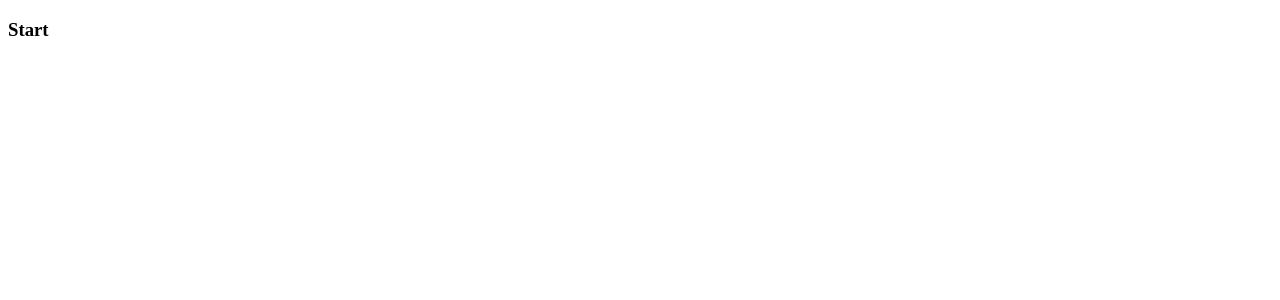
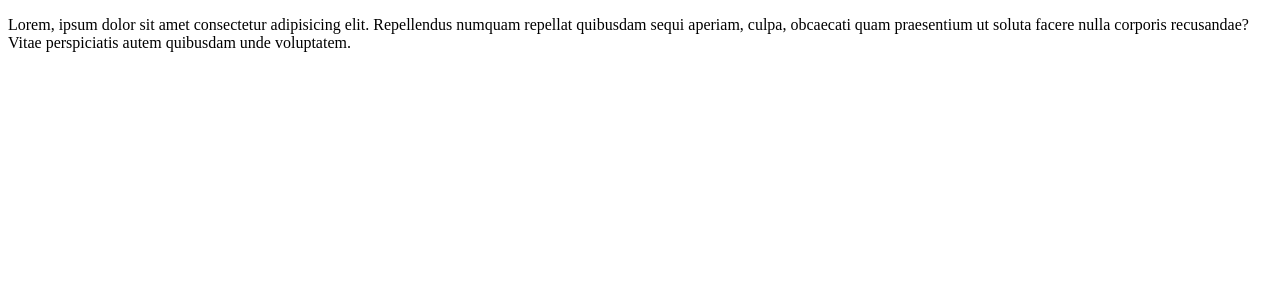
Before and after one commit to craigmckeachie/a14_demos, an Angular app: page / in a window 1280 px wide. Shown: the top 300 px of the page. Built offline with nearby package versions, Linux system fonts and the light colour scheme.

Commit message:
attribute-directive

```diff
--- a/src/app/app.component.ts
+++ b/src/app/app.component.ts
@@ -1,10 +1,18 @@
+import { OnInit } from '@angular/core';
 import { Component } from '@angular/core';
 
 @Component({
   selector: 'app-root',
-  template: ` <h3>Start</h3> `,
+  template: `
+    <p appHighlight="yellow">
+      Lorem, ipsum dolor sit amet consectetur adipisicing elit. Repellendus
+      numquam repellat quibusdam sequi aperiam, culpa, obcaecati quam
+      praesentium ut soluta facere nulla corporis recusandae? Vitae perspiciatis
+      autem quibusdam unde voluptatem.
+    </p>
+  `,
   styles: [],
 })
-export class AppComponent {
-  title = 'a14_demos';
+export class AppComponent implements OnInit {
+  ngOnInit(): void {}
 }
--- a/src/app/app.module.ts
+++ b/src/app/app.module.ts
@@ -3,10 +3,12 @@
 
 import { AppRoutingModule } from './app-routing.module';
 import { AppComponent } from './app.component';
+import { HighlightDirective } from './highlight.directive';
 
 @NgModule({
   declarations: [
-    AppComponent
+    AppComponent,
+    HighlightDirective
   ],
   imports: [
     BrowserModule,
--- /dev/null
+++ b/src/app/highlight.directive.ts
@@ -0,0 +1,18 @@
+import { Directive, ElementRef, HostListener, Input } from '@angular/core';
+
+@Directive({
+  selector: '[appHighlight]',
+})
+export class HighlightDirective {
+  @Input('appHighlight') color = '';
+
+  constructor(private el: ElementRef) {}
+
+  @HostListener('click') onClick() {
+    this.highlight();
+  }
+
+  highlight() {
+    this.el.nativeElement.style.backgroundColor = this.color;
+  }
+}
```
